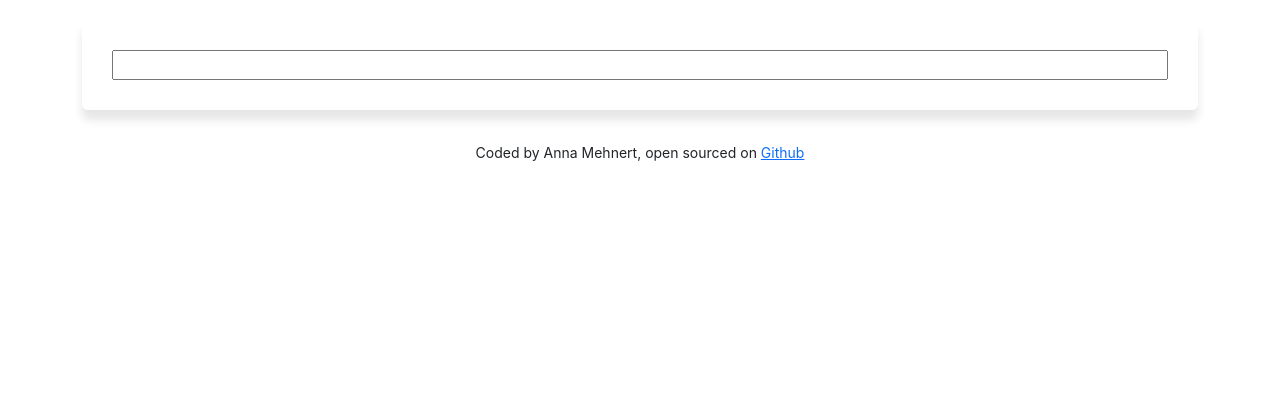
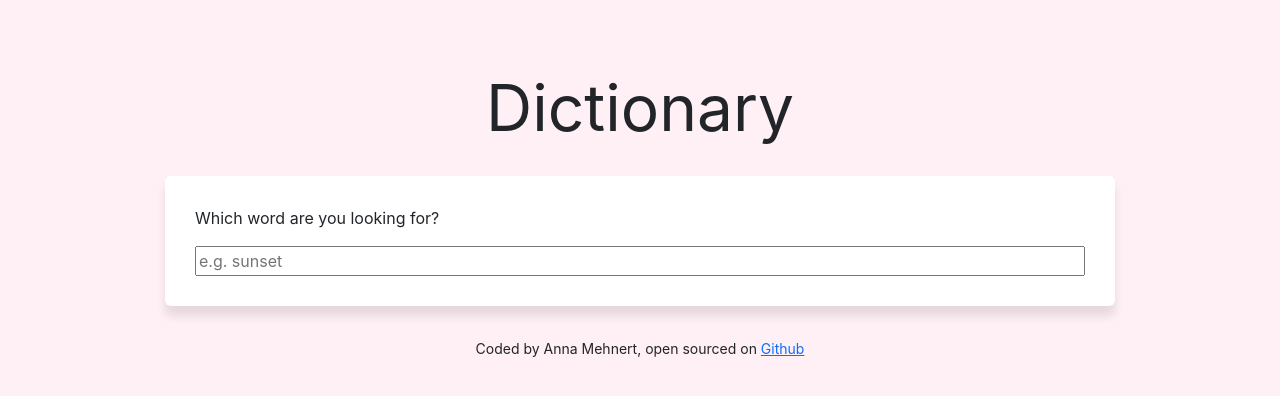
Before and after one commit to AnnaFLM/dictionary-app-react, a React (Create React App) app: page / in a window 1280 px wide. Shown: the top 396 px of the page. Built offline with nearby package versions, Linux system fonts and the light colour scheme.

Commit message:
added style to App

```diff
--- a/src/App.css
+++ b/src/App.css
@@ -1,4 +1,19 @@
+.App {
+  padding: 60px 0 100px;
+  max-width: 950px;
+  margin: 0 auto;
+}
+
+.App-header {
+  text-align: center;
+  font-size: 400%;
+}
+
 .App-footer {
   text-align: center;
   margin: 30px 0;
 }
+
+body {
+  background: lavenderblush;
+}
--- a/src/App.js
+++ b/src/App.js
@@ -4,8 +4,8 @@ import Dictionary from "./Dictionary";
 function App() {
   return (
     <div className="App">
-      <div className="container">
-        <header className="App-header"></header>
+      <div className="Container">
+        <header className="App-header">Dictionary</header>
         <main>
           <Dictionary />
         </main>
--- a/src/Dictionary.js
+++ b/src/Dictionary.js
@@ -28,8 +28,13 @@ export default function Dictionary() {
   return (
     <div className="Dictionary">
       <section>
+        <p>Which word are you looking for?</p>
         <form onSubmit={search}>
-          <input type="search" onChange={handleKeywordChange} />
+          <input
+            type="search"
+            placeholder="e.g. sunset"
+            onChange={handleKeywordChange}
+          />
         </form>
       </section>
       <Results results={results} />
```
